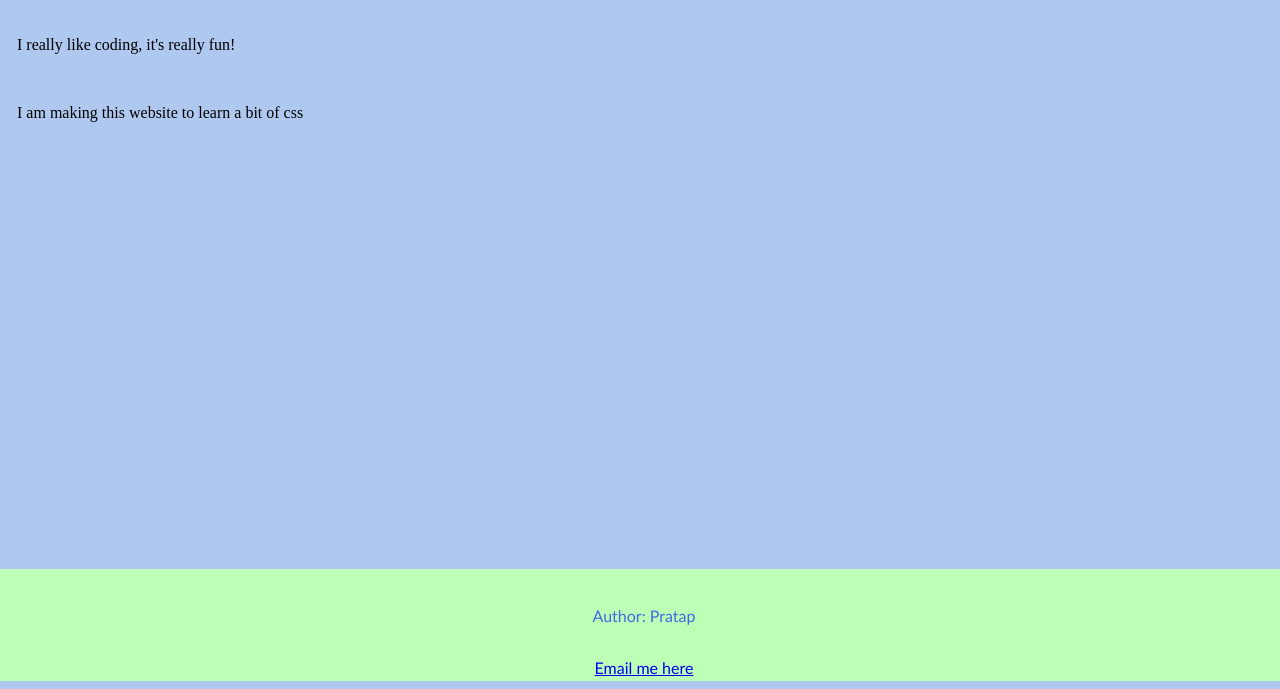
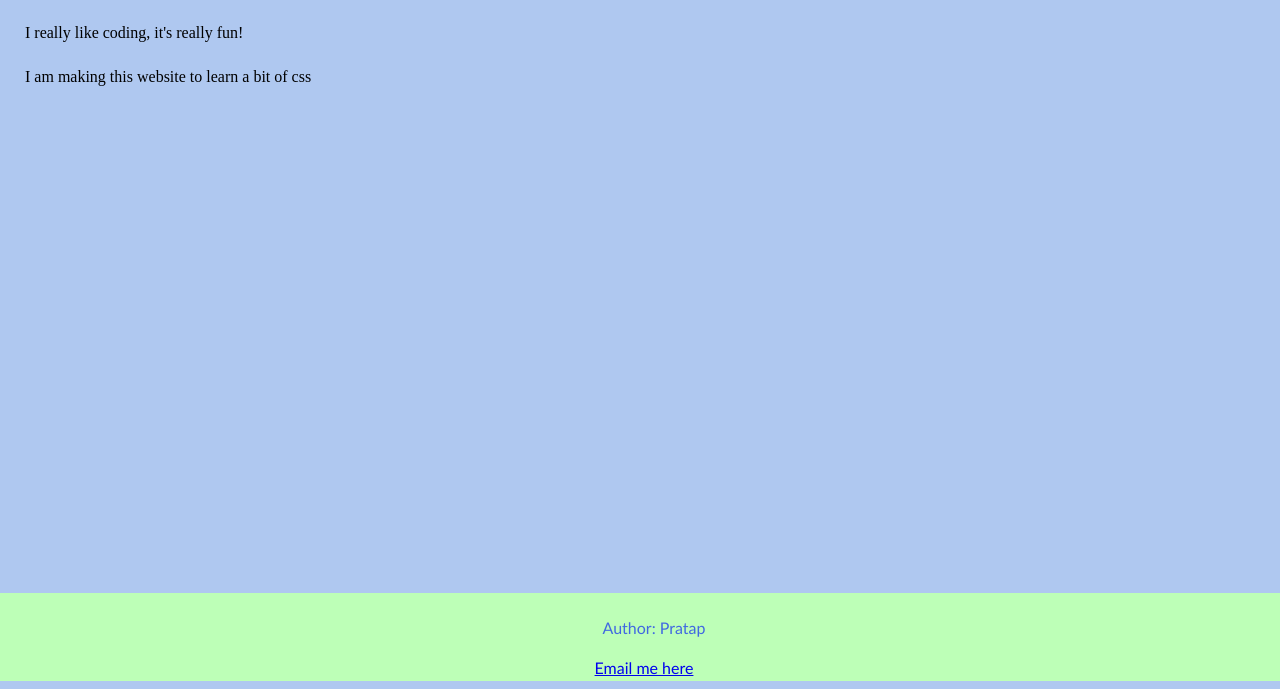
Before and after one commit to Pratap757/Pratap757.github.io, a plain HTML site: page index.html in a window 1280 px wide. Shown: the part 111-800 px from the top of the page. Drawn offline with Linux system fonts and the light colour scheme.

Commit message:
Update styles.css

```diff
--- a/styles.css
+++ b/styles.css
@@ -59,5 +59,6 @@ nav a:hover{color: whitesmoke;
         text-decoration: underline;
     }
 p{
-    padding: 17px;
+    padding: 5px;
+    margin-left: 20px;
 }
```
